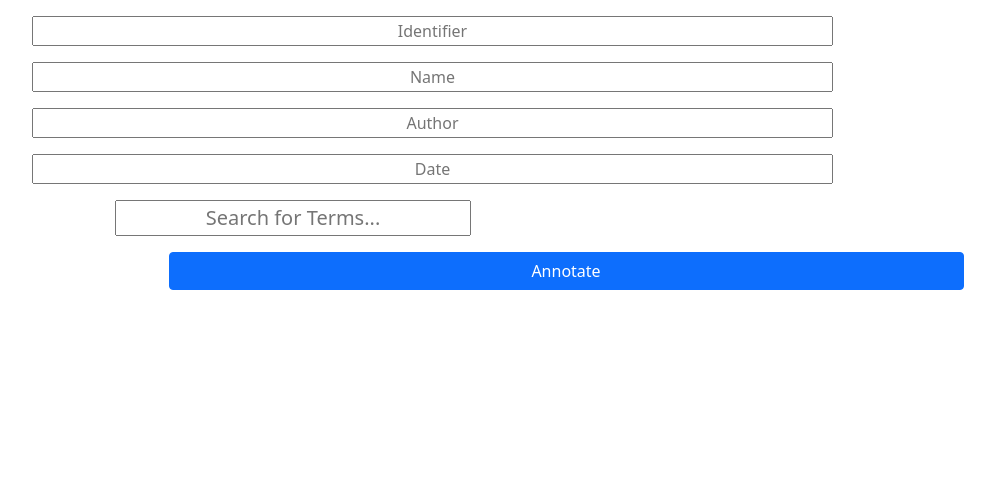
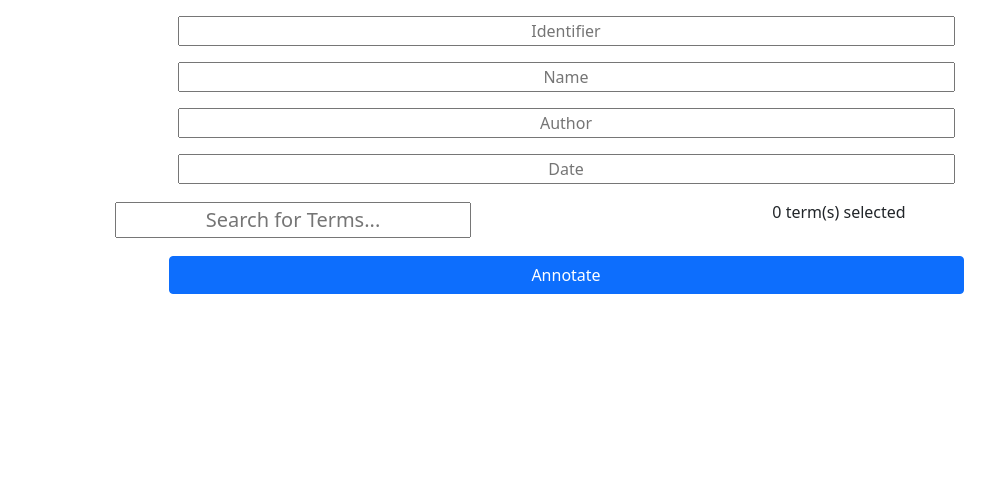
Before and after one commit to hughshanahan/terms4FAIRskillsAnnotator, a Symfony app: template templates/annotator/annotator.html.twig in a window 1280 px wide. Shown: the part 88-568 px from the top of the page, without its empty margins (74-1069 px from the left). Run offline with Twig, Linux system fonts and the light colour scheme; the template is opened without the code that fills it, so the values that code supplies are empty; some libraries are stand-ins or nearby versions.

Commit message:
The annotator can now show a count of how many terms have been selected

```diff
--- a/public/scripts/annotator/annotator.js
+++ b/public/scripts/annotator/annotator.js
@@ -80,6 +80,7 @@ class Annotator extends TermsSearch {
      */
     static refreshDynamicUI() {
         Annotator.refreshSelectedUI();
+        Annotator.refreshTermsCounter();
     }
 
 
@@ -125,6 +126,16 @@ class Annotator extends TermsSearch {
                 .catch(err => console.log(err));
         }
 
+    }
+
+
+    /**
+     * Refreshes the counter for the number of terms that have been selected.
+     */
+    static refreshTermsCounter() {
+        var selectedInput = document.getElementById("selected-terms");
+        var terms = selectedInput.value.split(',');
+        document.getElementById("terms-count").innerHTML = terms.length;
     }
 
 
--- a/templates/annotator/annotator.html.twig
+++ b/templates/annotator/annotator.html.twig
@@ -18,14 +18,17 @@
         <form id="annotator-form">
             <div class="container d-flex flex-column justify-content-center gap-3">
 
-                <input type="text" class="w-75 text-center" id="identifier-input" name="identifier-input" placeholder="Identifier">
-                <input type="text" class="w-75 text-center" id="name-input" name="name-input" placeholder="Name">
-                <input type="text" class="w-75 text-center" id="author-input" name="author-input" placeholder="Author">
-                <input type="text" class="w-75 text-center" id="date-input" name="date-input" placeholder="Date">
+                <div class="container w-75 d-flex flex-column justify-content-center gap-3" id="inputs-container">
+
+                    <input type="text" class="text-center" id="identifier-input" name="identifier-input" placeholder="Identifier">
+                    <input type="text" class="text-center" id="name-input" name="name-input" placeholder="Name">
+                    <input type="text" class="text-center" id="author-input" name="author-input" placeholder="Author">
+                    <input type="text" class="text-center" id="date-input" name="date-input" placeholder="Date">
+
+                </div>
 
                 <!-- Stores a comma seperated list of terms that have been selected -->
                 <input type="hidden" id="selected-terms" name="selected-terms">
-
 
             </div>
         </form>
@@ -44,8 +47,10 @@
 
                 </div>
 
-                <!-- Empty cell to maintain 2x2 grid -->
-                <div class="col"></div>
+                <!-- Terms count -->
+                <div class="col d-flex flex-column justify-content-center gap-5">
+                    <p class="text-center"><span id="terms-count">0</span> term(s) selected</p>
+                </div>
             </div>
             <div class="row">
                 <!-- Search results -->
```
